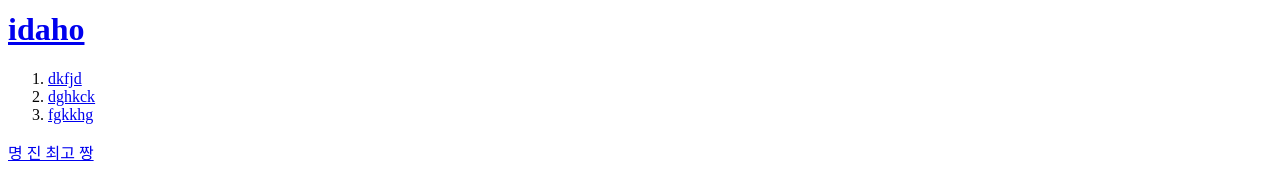
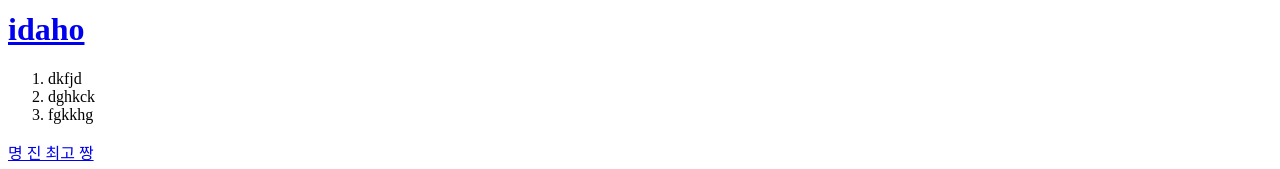
Before and after one commit to kom-eongjin/fluffy-broccoli, a plain HTML site: page 1.html in a window 1280 px wide. Shown: the part 1168-1337 px from the top of the page. Drawn offline with Linux system fonts and the light colour scheme.

Commit message:
Add files via upload

```diff
--- a/1.html
+++ b/1.html
@@ -7,13 +7,13 @@
 <body>
   <h1>kom eongjin</h1>
   evry dkjkljgkjdkh fkjdlskdgj gkfgjk<strong>hello everyone</strong>dkfjdkjfdlmgdkfklvmlkfjgsldfnvmcnvfjgk<p>jfkjgkfdjkfjglkdjfklgkmcnvlkf</p>
-  <img src="cording.jpg" width="100%">
+  <img src="cording.JPG" width="100%">
   <p style="margin-top:40px;">fkjfkgjfgldkjgkrjlskdjgkljleighjgjhgkghgbghgjhghghj</p>
   <h1><a href="index.html">idaho</a></h1>
   <ol>
-  <li><a href="1.html">dkfjd</a></li>
-    <li><a href="2.html">dghkck</a></li>
-      <li><a href="3.html">fgkkhg</a></li>
+  <li>dkfjd</li>
+    <li>dghkck</li>
+      <li>fgkkhg</li>
                     </ol>
 
 <a href="https://www.instagram.com/kom_eongjin" target="_blank" title="INSTAGRAM">명 진  최고  짱 </a>
```
